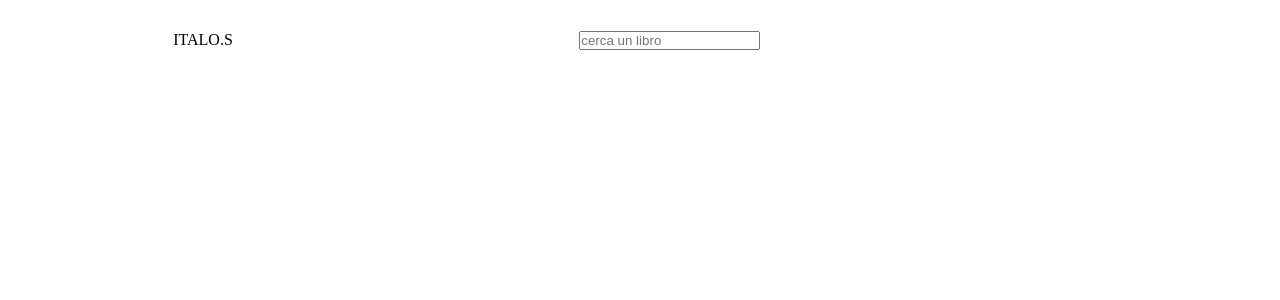
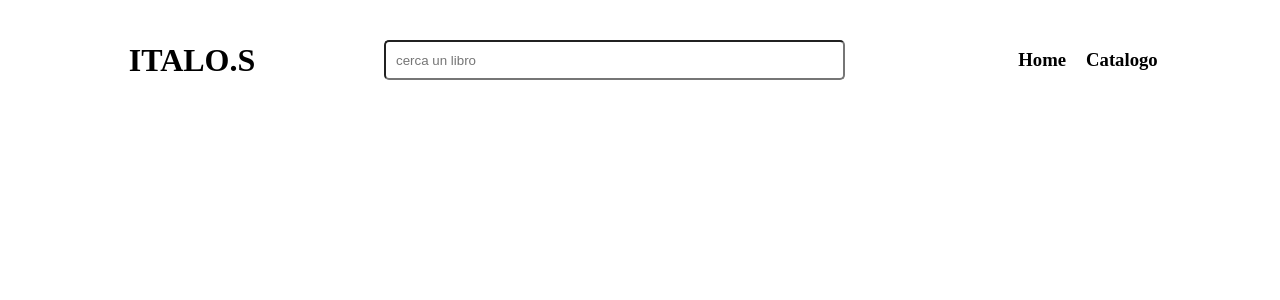
Before and after one commit to ItaloSaJu/libreria-frontend, an Angular app: page / in a window 1280 px wide. Shown: the top 300 px of the page. Built offline with nearby package versions, Linux system fonts and the light colour scheme.

Commit message:
catalogo Style

```diff
--- a/src/app/app-routing.module.ts
+++ b/src/app/app-routing.module.ts
@@ -2,8 +2,13 @@ import { NgModule } from '@angular/core';
 import { RouterModule, Routes } from '@angular/router';
 import { CatagoloComponent } from './pages/catagolo/catagolo.component';
 import { ListBookComponent } from './pages/catagolo/list-book/list-book.component';
+import { HomepageComponent } from './pages/homepage/homepage.component';
 
 const routes: Routes = [
+  {
+    path:"*",
+    component:HomepageComponent
+  },
   {
     path: "catalogo",
     component: CatagoloComponent,
--- a/src/app/component/navbar/navbar.component.css
+++ b/src/app/component/navbar/navbar.component.css
@@ -1,7 +1,28 @@
 .container{
   width: 100%;
-  height: 10vh;
+  height: 15vh;
   display: flex;
   align-items: center;
   justify-content: space-around;
 }
+.logo{
+  width: 30%;
+  text-align: center;
+}
+.search{
+  width: 40%;
+}
+.search input{
+  width:90%;
+  height: 40px;
+  border-radius: 5px;
+  padding-left: 10px;
+  padding-right: 10px;
+}
+.icon{
+  width: 30%;
+  text-align: center;
+  display: flex;
+  justify-content: center;
+  gap: 20px;
+}
--- a/src/app/component/navbar/navbar.component.html
+++ b/src/app/component/navbar/navbar.component.html
@@ -1,9 +1,12 @@
 <div class="container">
-  <div class="logo">ITALO.S</div>
+  <div class="logo">
+    <h1>ITALO.S</h1>
+  </div>
   <div class="search">
     <input type="search" placeholder="cerca un libro">
   </div>
   <div class="icon">
-
+      <h3 routerLink="">Home</h3>
+      <h3 routerLink="/catalogo/0">Catalogo</h3>
   </div>
 </div>
--- a/src/app/component/sidebar/sidebar.component.css
+++ b/src/app/component/sidebar/sidebar.component.css
@@ -4,8 +4,29 @@
     display: flex;
     align-items: center;
     flex-direction: column;
+  }
+.container-category{
+  width: 60%;
+  height: auto;
+  display: flex;
+  flex-direction: column;
+  gap: 5px;
 }
 .list-categoria{
-    width: 80%;
+  width: 80%;
+  padding-left: 20px;
+}
+
+.list-categoria h3{
+  width: 150px;
+  height: 40px;
+  padding-left: 20px;
+  display: flex;
+  align-items: center;
+  border-radius: 5px;
+}
+
+.list-categoria h3:hover{
+  background-color: rgba(7, 68, 59, 0.267);
 
 }
--- a/src/app/component/sidebar/sidebar.component.html
+++ b/src/app/component/sidebar/sidebar.component.html
@@ -1,14 +1,12 @@
-
-
 <div class="container">
-    <div class="list-categoria" [routerLink]="'/catalogo/'+0" >
-      <ul>
-        <li>Tutto</li>
-      </ul>
-    </div>
-    <div class="list-categoria" [routerLink]="'/catalogo/'+c.categoriaId" *ngFor="let c of dataCategoria">
-      <ul>
-        <li>{{c.nome}}</li>
-      </ul>
+    <div class="container-category">
+      <h2>categoria</h2>
+      <br>
+      <div class="list-categoria" [routerLink]="'/catalogo/'+0" >
+          <h3>Tutti</h3>
+        </div>
+        <div class="list-categoria" [routerLink]="'/catalogo/'+c.categoriaId" *ngFor="let c of dataCategoria">
+            <h3>{{c.nome}}</h3>
+        </div>
     </div>
 </div>
--- a/src/app/pages/catagolo/catagolo.component.css
+++ b/src/app/pages/catagolo/catagolo.component.css
@@ -5,8 +5,8 @@
   justify-content: center;
 }
 .left{
-  width: 30%;
+  width: 20%;
 }
 .right{
-  width: 70%;
+  width: 80%;
 }
--- a/src/app/pages/catagolo/list-book/list-book.component.css
+++ b/src/app/pages/catagolo/list-book/list-book.component.css
@@ -0,0 +1,52 @@
+.container{
+  width: 100%;
+  height: auto;
+  display: flex;
+  align-items: center;
+  justify-content: center;
+}
+
+.container-card{
+  width: 95%;
+  height: 100%;
+  display: grid;
+  grid-template-columns: 1fr 1fr 1fr;
+  gap: 10px;
+
+}
+
+.card{
+  width: 80%;
+  height: 300px;
+  border: 1px solid rgba(0, 0, 0, 0.291);
+  border-radius: 5px;
+}
+.image{
+  width: 100%;
+  height: 60%;
+  overflow: hidden;
+}
+.image img {
+  width: 100%;
+  height: 100%;
+  background-position: center;
+}
+
+.container-text{
+  width: 100%;
+  height: 40%;
+  padding: 20px 10px;
+  display: flex;
+  flex-direction: column;
+  gap: 10px;
+
+}
+.title h1{
+  font-size: 20px;
+}
+.categoria h2{
+  font-size: 18px;
+}
+.prezzo h2{
+  font-size: 18px;
+}
--- a/src/app/pages/catagolo/list-book/list-book.component.html
+++ b/src/app/pages/catagolo/list-book/list-book.component.html
@@ -1,4 +1,23 @@
 
-<div class="container" *ngFor="let c of dataLibri">
-    {{c.nome}}
+<div class="container"   >
+  <div class="container-card" >
+    <div class="card" *ngFor="let c of dataLibri">
+      <div class="image">
+        <img src="https://blog.codmind.com/content/images/2021/01/banner-5.jpg" alt="">
+      </div>
+      <div class="container-text">
+        <div class="title">
+          <h1>Titulo : {{c.nome}}</h1>
+        </div>
+        <div class="categoria">
+          <h2>Categoria : {{c.categoria.nome}}</h2>
+        </div>
+        <div class="prezzo">
+          <h2>Prezzo : {{c.prezzo}} :00 </h2>
+        </div>
+      </div>
+
+    </div>
+
+  </div>
 </div>
--- a/src/app/pages/catagolo/list-book/list-book.component.ts
+++ b/src/app/pages/catagolo/list-book/list-book.component.ts
@@ -19,14 +19,20 @@ export class ListBookComponent implements OnInit {
     this.route.params.subscribe((params) => {
       this.categoriaId = params['categoriaId']
 
-      this.libriService.LibriDellaStessaCategoria(this.categoriaId).subscribe( (x:any) => {
-        this.dataLibri = x
-        console.log(this.dataLibri);
+        if(this.categoriaId == 0){
+          this.libriService.AllBook().subscribe(x => {
+            this.dataLibri = x
+            console.log(this.dataLibri);
+          })}
+          else{
+            this.libriService.LibriDellaStessaCategoria(this.categoriaId).subscribe(x => {
+              this.dataLibri = x
+              console.log(this.dataLibri);
+          })
 
+        }
 
       })
-    })
 
   }
-
 }
```
